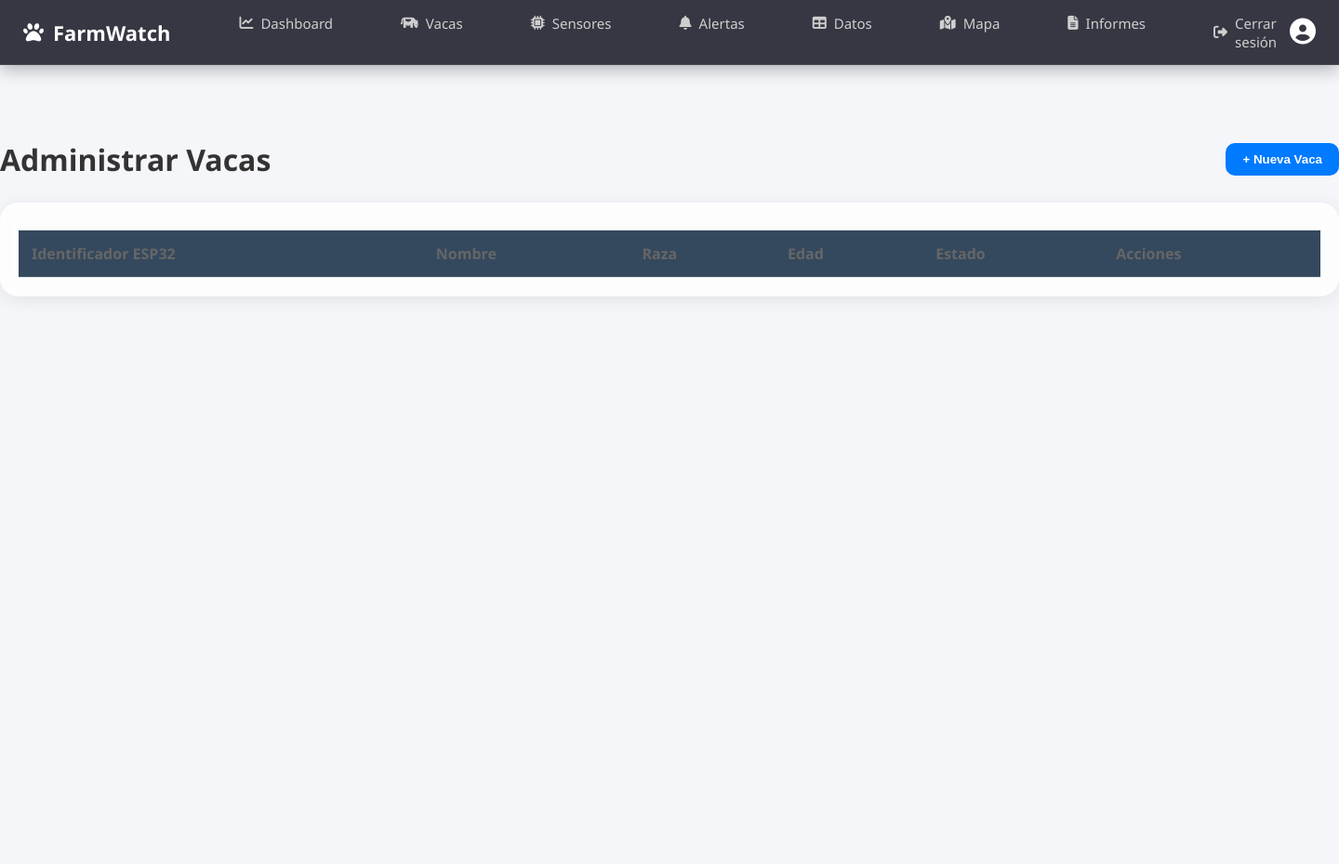
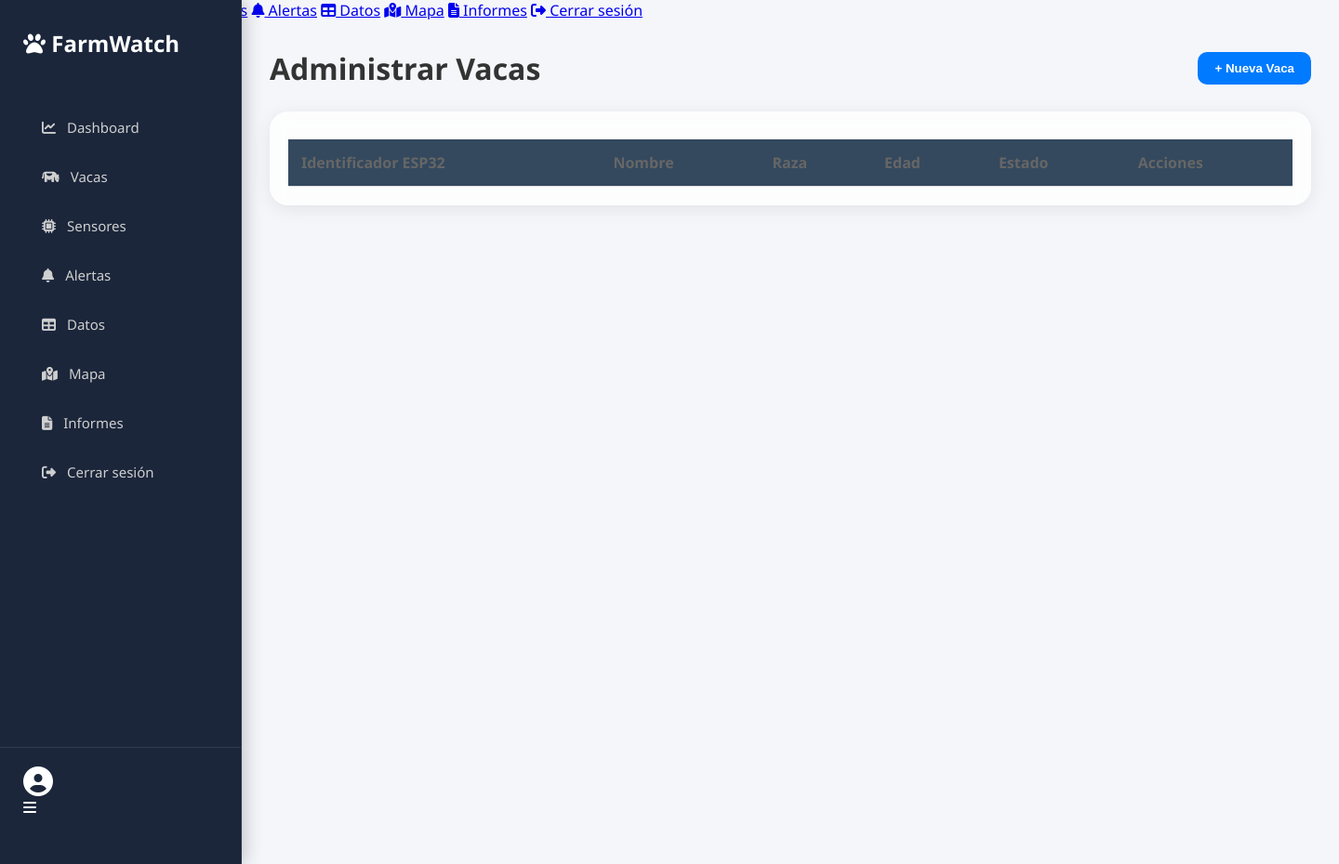
Before and after one commit to isarodri8914/farmwatch2.0, a Flask app: page /cows in a window 1440 px wide. Shown: the whole page at 93% size. Run offline with Flask 3, Linux system fonts and the light colour scheme; the visitor is signed in with stand-in values (Sample User, id 1); data that the repository does not hold is empty.

Commit message:
Descripción de lo que cambiaste

```diff
--- a/static/css/navbar.css
+++ b/static/css/navbar.css
@@ -1,149 +1,106 @@
-/* NAVBAR PROFESIONAL */
+/* NAVBAR TRANSFORMADO A SIDEBAR PROFESIONAL */
 .navbar {
-    width: 100%;
-    height: 70px;
-    background: rgba(20, 22, 33, 0.85);
-    backdrop-filter: blur(12px);
+    width: 260px;
+    height: 100vh;
+    background: #1b263b; /* Color sólido para sidebar */
     display: flex;
-    justify-content: space-between;
-    align-items: center;
-    padding: 0 25px;
-    position: sticky;
+    flex-direction: column; /* Alineación vertical */
+    justify-content: flex-start;
+    align-items: flex-start;
+    padding: 30px 0;
+    position: fixed;
+    left: 0;
     top: 0;
     z-index: 1000;
-    border-bottom: 1px solid rgba(255,255,255,0.08);
-    box-shadow: 0 4px 18px rgba(0,0,0,0.3);
+    border-right: 1px solid rgba(255,255,255,0.08);
+    box-shadow: 4px 0 18px rgba(0,0,0,0.2);
 }
 
-/* Logo */
-.nav-logo {
-    font-size: 22px;
-    font-weight: 700;
-    color: #fff;
-    display: flex;
-    align-items: center;
-    gap: 10px;
-}
-
-/* Left section */
+/* Ajuste de los contenedores internos */
 .nav-left {
     display: flex;
-    align-items: center;
+    flex-direction: column;
+    width: 100%;
     gap: 40px;
 }
 
-/* Links */
+.nav-logo {
+    padding: 0 25px;
+    font-size: 24px;
+    font-weight: 700;
+    color: #fff;
+    margin-bottom: 10px;
+}
+
 .nav-links {
     display: flex;
+    flex-direction: column; /* Enlaces hacia abajo */
     list-style: none;
-    gap: 25px;
+    padding: 0;
+    margin: 0;
+    width: 100%;
+    gap: 5px;
+}
+
+.nav-links li {
+    width: 100%;
 }
 
 .nav-links li a {
     display: flex;
     align-items: center;
-    gap: 8px;
-
+    gap: 12px;
     color: #cfcfcf;
     text-decoration: none;
     font-size: 15px;
-
-    padding: 8px 14px;
-    border-radius: 8px;
-    transition: 0.25s ease;
+    padding: 14px 25px;
+    border-radius: 0; /* Estilo sidebar */
+    transition: 0.3s ease;
 }
 
+/* Hover con efecto lateral */
 .nav-links li a:hover {
-    background: rgba(255,255,255,0.15);
+    background: rgba(255,255,255,0.05);
     color: #fff;
+    padding-left: 30px;
+    border-left: 4px solid #4e73df; /* Color de acento */
 }
 
-/* User icon */
-.user-menu i {
-    font-size: 28px;
-    color: white;
-    cursor: pointer;
-    transition: 0.3s;
+/* Sección derecha (Usuario) al fondo */
+.nav-right {
+    margin-top: auto; /* Empuja el perfil al final */
+    padding: 20px 25px;
+    width: 100%;
+    border-top: 1px solid rgba(255,255,255,0.1);
 }
 
-.user-menu i:hover {
-    transform: scale(1.1);
+.user-menu i {
+    font-size: 32px;
+    color: white;
 }
 
-/* Hamburger mobile */
-
-.hamburger {
-    display: none;
-    color: white;
-    font-size: 28px;
-    cursor: pointer;
-}
+/* Ajuste para el contenido principal */
 .page-content {
-    padding-top: 80px;
+    margin-left: 260px; /* Deja espacio para el sidebar */
+    padding: 30px;
+    width: calc(100% - 260px);
 }
 
-
-.mobile-menu {
-    display: flex;
-    flex-direction: column;
-
-    z-index: 9999;
-
-    position: fixed;
-
-    right: 0;
-    top: 70px;
-    width: 60%;
-    height: 100vh;
-
-    background: rgba(18,18,24,0.95);
-    padding: 20px 0;
-    border-left: 1px solid rgba(255,255,255,0.1);
-
-    transform: translateX(100%);
-    transition: transform 0.3s ease;
-}
-
-/* CUANDO SE ABRE */
-.mobile-menu.active {
-    transform: translateX(0);
-}
-
-.mobile-menu a {
-    color: #dcdcdc;
-    text-decoration: none;
-    padding: 14px 20px;
-    display: flex;
-    gap: 10px;
-    font-size: 16px;
-}
-
-.mobile-menu a:hover {
-    background: rgba(255,255,255,0.1);
-}
-
-@keyframes slideIn {
-    from { transform: translateX(100%); }
-    to { transform: translateX(0); }
-}
-
-/* RESPONSIVE */
+/* RESPONSIVE: Vuelve a ser navbar superior en móviles */
 @media(max-width: 850px) {
-    .nav-links {
-        display: none;
+    .navbar {
+        width: 100%;
+        height: 70px;
+        flex-direction: row;
+        justify-content: space-between;
+        padding: 0 20px;
+        border-right: none;
+        border-bottom: 1px solid rgba(255,255,255,0.1);
     }
 
-    .hamburger {
-        display: block;
-    }
+    .nav-left { flex-direction: row; gap: 10px; width: auto; }
+    .nav-links { display: none; } /* El JS mobile-menu se encarga */
+    .hamburger { display: block; color: white; font-size: 24px; }
+    .page-content { margin-left: 0; width: 100%; padding-top: 90px; }
+    .nav-right { margin-top: 0; width: auto; border: none; padding: 0; }
 }
-
-@media (max-width: 850px) {
-    .nav-left {
-        gap: 10px;
-    }
-
-    .nav-logo {
-        font-size: 16px;
-    }
-}
```
Also changed, not shown: static/css/main.css (+16 -6 lines).
